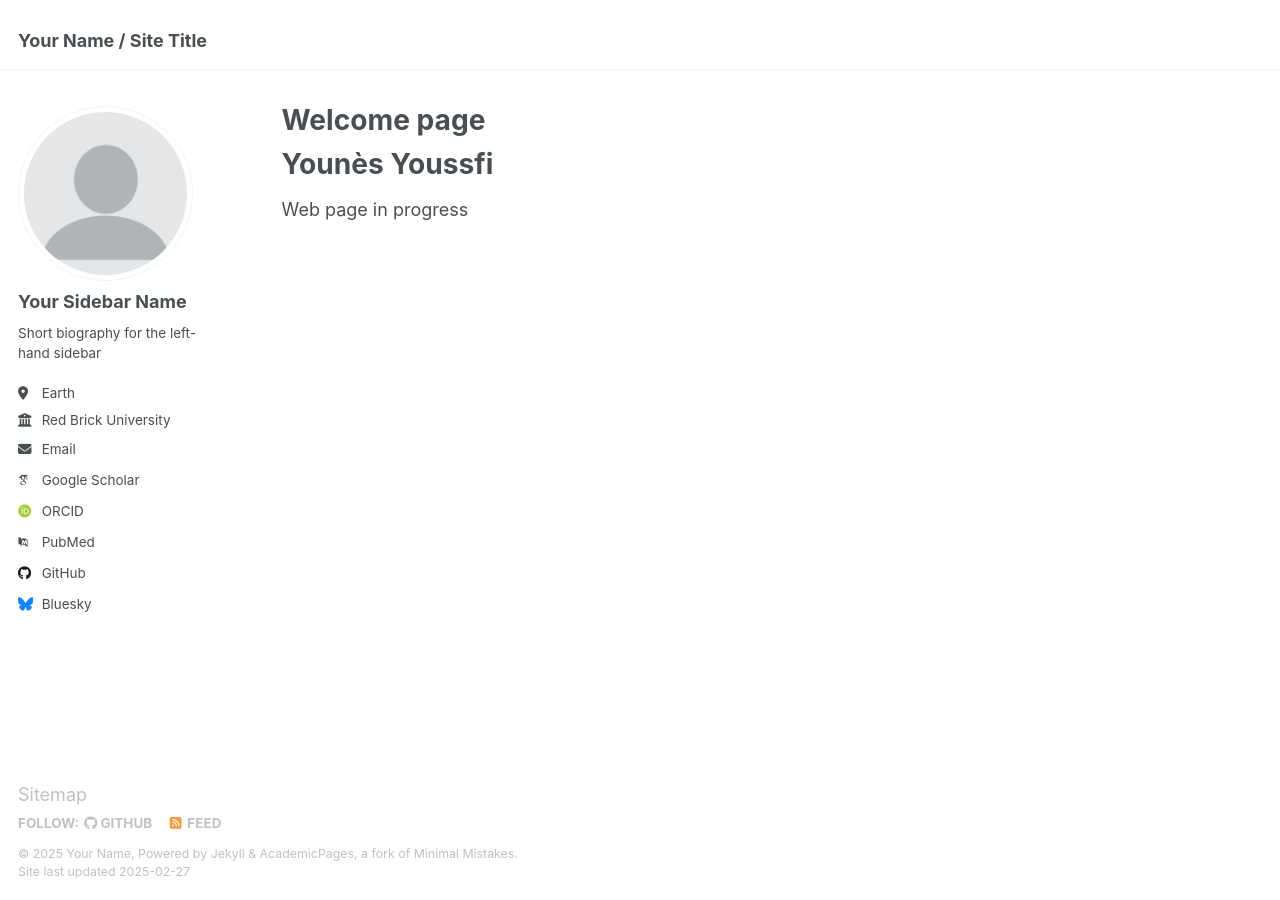
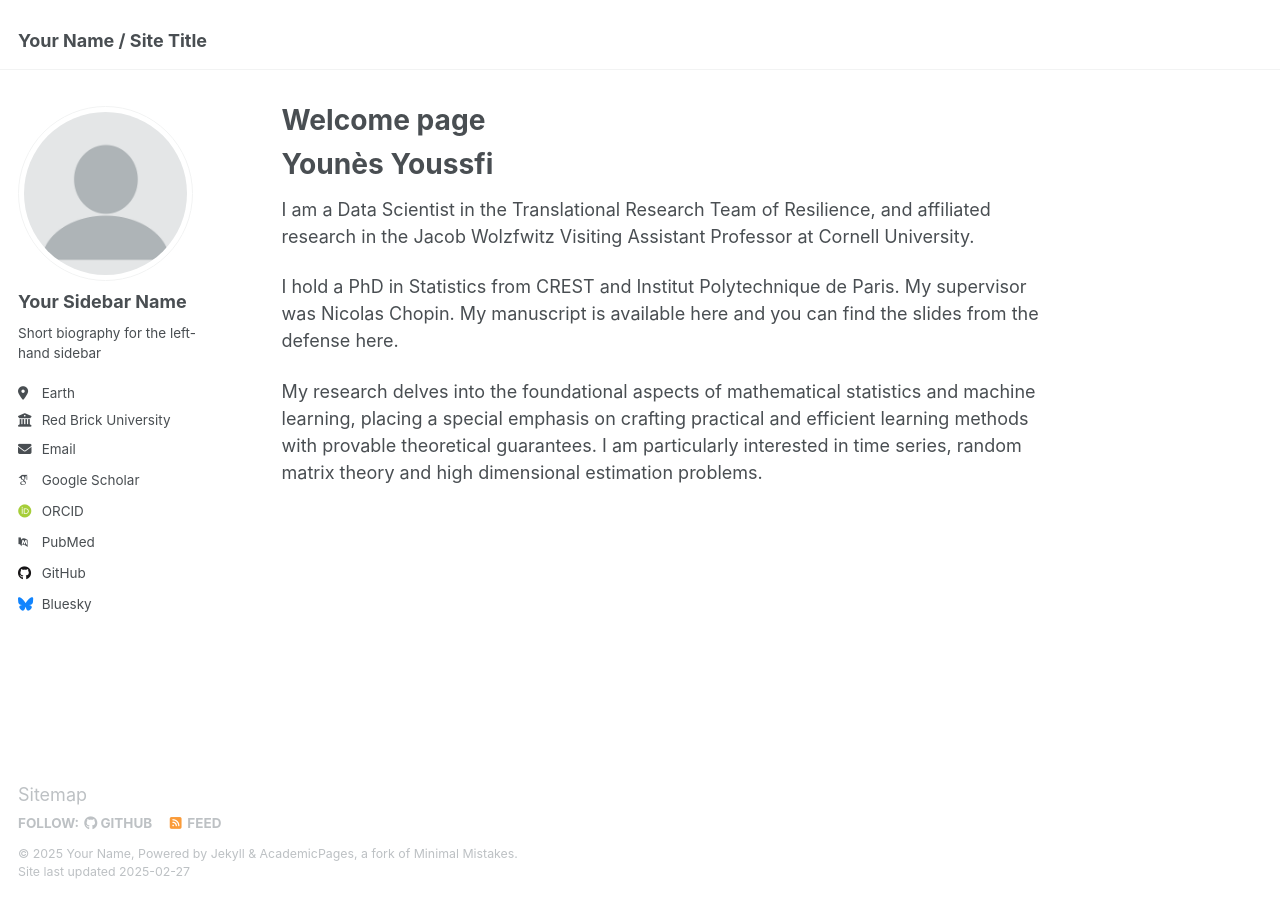
Before and after one commit to youyoussfi/youyoussfi.github.io, a Jekyll site: the page built from _pages/about.md, in a window 1280 px wide. Built offline with Jekyll 4.4.1, drawn with Linux system fonts in a browser that asks for light colours; some web fonts are replaced.

Commit message:
Update about.md

```diff
--- a/_pages/about.md
+++ b/_pages/about.md
@@ -9,4 +9,8 @@ redirect_from:
 
 Younès Youssfi
 ======
-Web page in progress
+I am a Data Scientist in the Translational Research Team of Resilience, and affiliated research in the Jacob Wolzfwitz Visiting Assistant Professor at Cornell University.
+
+I hold a PhD in Statistics from CREST and Institut Polytechnique de Paris. My supervisor was Nicolas Chopin. My manuscript is available here and you can find the slides from the defense here.
+
+My research delves into the foundational aspects of mathematical statistics and machine learning, placing a special emphasis on crafting practical and efficient learning methods with provable theoretical guarantees. I am particularly interested in time series, random matrix theory and high dimensional estimation problems.
```
